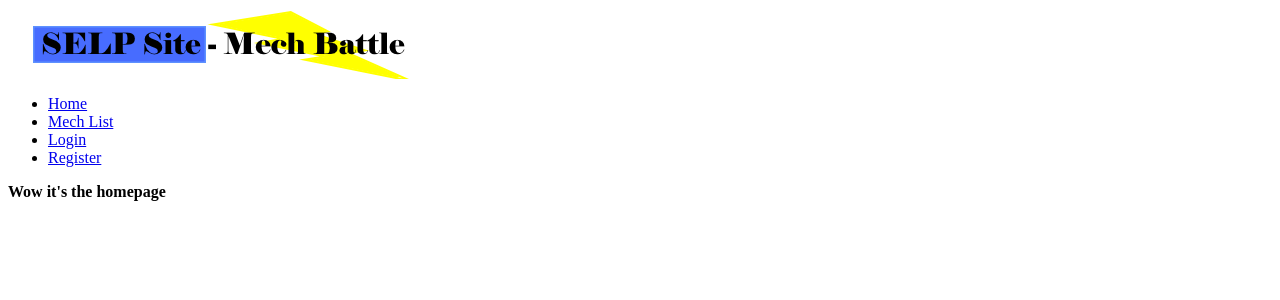
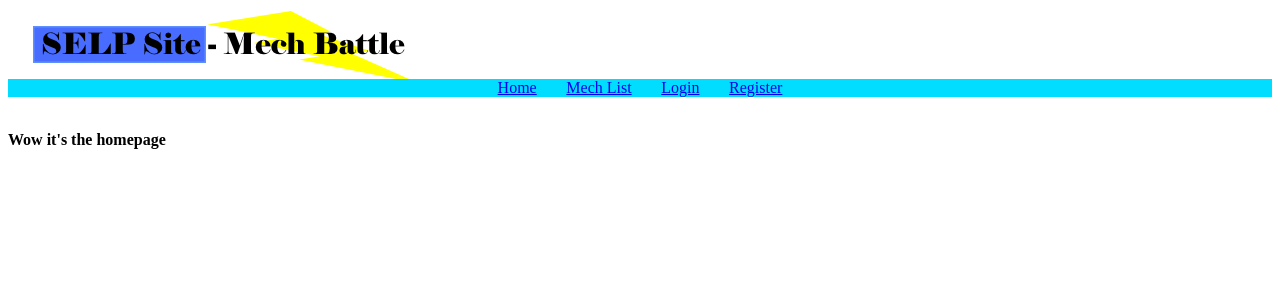
Before and after one commit to Barker404/SELP, a Django app: page / in a window 1280 px wide. Shown: the top 300 px of the page. Run offline with Django 3.2, Linux system fonts and the light colour scheme.

Commit message:
Added some basic CSS to base.html for the navigation bar

```diff
--- /dev/null
+++ b/selpsite/static/css/base.css
@@ -0,0 +1,19 @@
+div#navigation {
+    background: #00DDFF;
+    width: 100%;
+    text-align: center;
+}
+
+div#navigation ul {
+    list-style: none;
+    margin: 0;
+    padding: 0;
+}
+
+div#navigation li {
+    display: inline;
+}
+
+div#navigation a:link {
+    padding: .3em .8em .3em .8em
+}
--- a/selpsite/templates/base.html
+++ b/selpsite/templates/base.html
@@ -3,6 +3,7 @@
 <html>
   <head>
     <title>{% block title %}SELP Site{% endblock %}</title>
+    <link rel="stylesheet" type="text/css" href={% static 'css/base.css' %} />
   </head>
 
   <body>
@@ -23,7 +24,7 @@
         </ul>
         {% endblock %}
     </div>
-
+    <br/>
     <div id="content">
         {% block content %}{% endblock %}
     </div>
```
